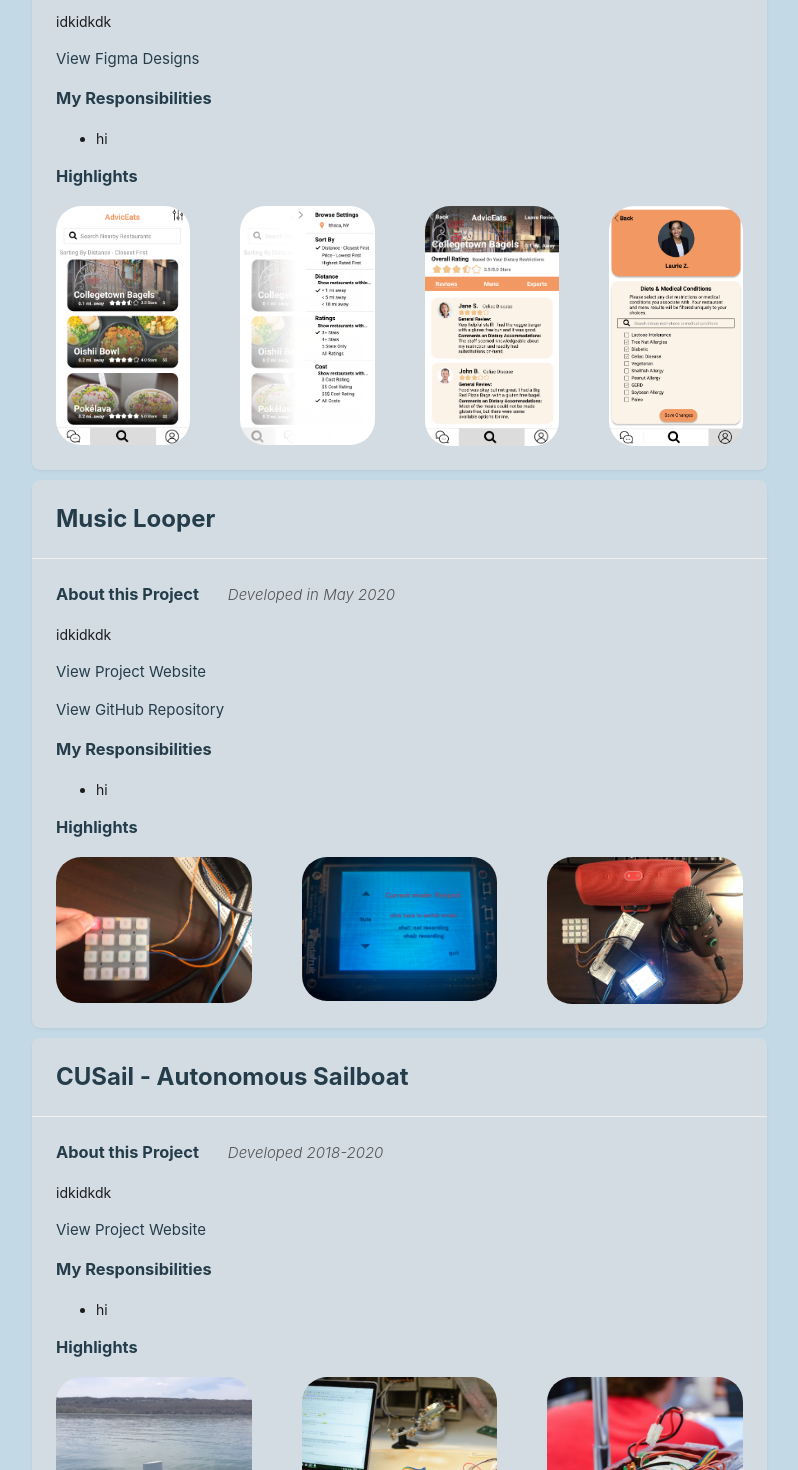
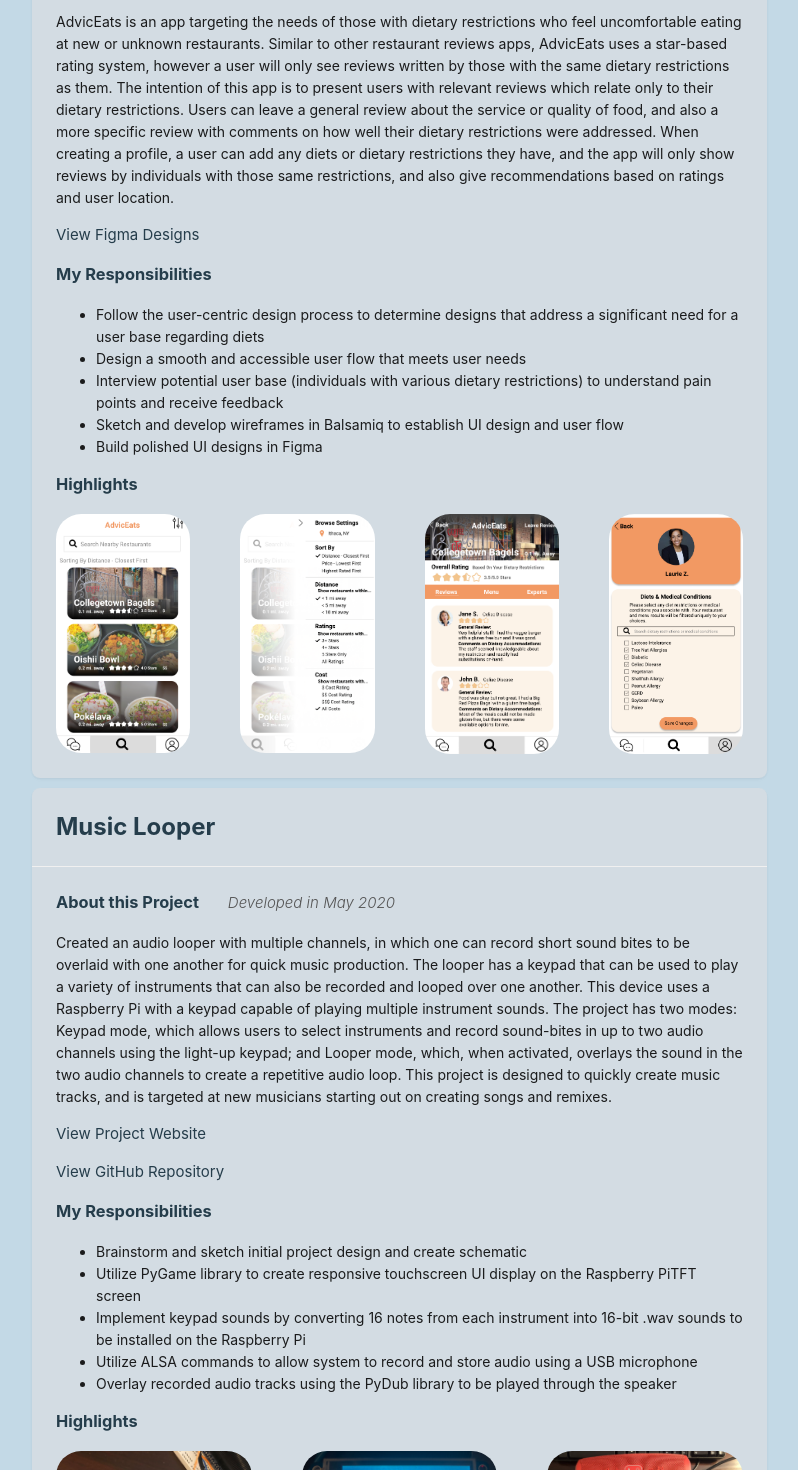
Before and after one commit to jamiep9/ts-app, a React (Create React App) app: page /projects in a window 1280 px wide. Shown: the part 1320-2790 px from the top of the page, without its empty margins (230-1028 px from the left). Built offline with nearby package versions, Linux system fonts and the light colour scheme.

Commit message:
added more projects info

```diff
--- a/src/components/HomeContent.css
+++ b/src/components/HomeContent.css
@@ -40,12 +40,29 @@
   color: #477692;
 }
 
+.homeCardDates {
+  color: #545454;
+  font-size: 15px;
+  font-weight: 300;
+}
+
 h1 {
   font-size: 75px;
   color: #507991;
 }
 
 h2 {
+  color: #253d4b;
+}
+
+h3 {
+  margin-top: 0px;
+  color: #253d4b;
+}
+
+h4 {
+  margin-top: 0px;
+  font-weight: 500;
   color: #253d4b;
 }
 
--- a/src/components/HomeContent.tsx
+++ b/src/components/HomeContent.tsx
@@ -3,6 +3,7 @@
 import "./HomeContent.css";
 import profilePic from "./../images/profile-pic.png";
 import cordaCertified from "./../images/corda-certified.png";
+import cornellSeal from "./../images/Cornell_University_seal.png";
 import { Link } from "react-router-dom";
 
 export const HomeContent: React.FC = () => {
@@ -101,6 +102,25 @@
                 </Col>
                 <Col xs={1} md={1} lg={1} xl={1}></Col>
                 <Col span={7}>
+                    <h1 id='float'>Education</h1>
+                    <Card className='honorsCard' bordered={false} id='float2' title={<h2>Cornell University <br></br><span style={{color:'#545454', fontSize: '18px', fontWeight: '300'}}>College of Engineering</span></h2>}>
+                        <Row>
+                            <Col span={16}>
+                            <h3>Bachelor of Science in Electrical and Computer Engineering</h3>
+                            <h4>Minor in Information Science</h4>
+                            <i className='homeCardDates'>August 2017 - May 2021</i>
+                            <br></br>
+                            <i className='homeCardDates'>Ithaca, NY</i>
+                            </Col>
+                            <Col span={8}>
+                                <Image
+                                    width={150}
+                                    src={cornellSeal}
+                                    id='float'
+                                />
+                            </Col>
+                        </Row>
+                    </Card>
                     <h1 id='float'>Honors and Certifications</h1>
                     <Card className='honorsCard' bordered={false} id='float2' title={<h2>Corda Certified Developer</h2>}>
                         <Row>
--- a/src/components/ProjectsContent.tsx
+++ b/src/components/ProjectsContent.tsx
@@ -92,14 +92,24 @@
                     >
                         <h3>About this Project <i className='expCardDates'>Developed in May 2021</i></h3>
                         <p>
-                            idkidkdk
+                            AdvicEats is an app targeting the needs of those with dietary restrictions who feel uncomfortable eating at new or unknown restaurants.
+                            Similar to other restaurant reviews apps, AdvicEats uses a star-based rating system, however a user will only see reviews written by those
+                            with the same dietary restrictions as them. The intention of this app is to present users with relevant reviews which relate only to their
+                            dietary restrictions. Users can leave a general review about the service or quality of food, and also a more specific review with comments
+                            on how well their dietary restrictions were addressed. When creating a profile, a user can add any diets or dietary restrictions they have,
+                            and the app will only show reviews by individuals with those same restrictions, and also give recommendations based on ratings and user
+                            location.
                         </p>
                         <div style={{marginBottom: '15px'}}>
                             <Link to='https://www.figma.com/file/wkPXpWpiwnfSJjCHc3YtMA/Group-23---App-UI-Design?type=design&node-id=0%3A1&mode=design&t=Hh3Bb1pT0xWwk1Gl-1' target="_blank" rel="noopener noreferrer" className='honorLink'>View Figma Designs</Link>
                         </div>
                         <h3>My Responsibilities</h3>
                         <ul>
-                            <li>hi</li>
+                            <li>Follow the user-centric design process to determine designs that address a significant need for a user base regarding diets</li>
+                            <li>Design a smooth and accessible user flow that meets user needs</li>
+                            <li>Interview potential user base (individuals with various dietary restrictions) to understand pain points and receive feedback</li>
+                            <li>Sketch and develop wireframes in Balsamiq to establish UI design and user flow</li>
+                            <li>Build polished UI designs in Figma</li>
                         </ul>
                         <h3>Highlights</h3>
                         <Row gutter={50}>
@@ -137,7 +147,13 @@
                         title={<h2>Music Looper</h2>}
                     >
                         <h3>About this Project <i className='expCardDates'>Developed in May 2020</i></h3>
-                        <p>idkidkdk</p>
+                        <p>
+                            Created an audio looper with multiple channels, in which one can record short sound bites to be overlaid with one another for quick music production. The looper has a keypad that can be used
+                            to play a variety of instruments that can also be recorded and looped over one another. This device uses a Raspberry Pi with a keypad capable of playing multiple instrument sounds. The project
+                            has two modes: Keypad mode, which allows users to select instruments and record sound-bites in up to two audio channels using the light-up keypad; and Looper mode, which, when activated,
+                            overlays the sound in the two audio channels to create a repetitive audio loop. This project is designed to quickly create music tracks, and is targeted at new musicians starting out on
+                            creating songs and remixes.
+                        </p>
                         <div style={{marginBottom: '15px'}}>
                             <Link to='https://courses.ece.cornell.edu/ece5990/ECE5725_Spring2020_Projects/May_20_Demo/Music%20Looper/Final_web/index.html' target="_blank" rel="noopener noreferrer" className='honorLink'>View Project Website</Link>
                         </div>
@@ -146,7 +162,11 @@
                         </div>
                         <h3>My Responsibilities</h3>
                         <ul>
-                            <li>hi</li>
+                            <li>Brainstorm and sketch initial project design and create schematic</li>
+                            <li>Utilize PyGame library to create responsive touchscreen UI display on the Raspberry PiTFT screen</li>
+                            <li>Implement keypad sounds by converting 16 notes from each instrument into 16-bit .wav sounds to be installed on the Raspberry Pi</li>
+                            <li>Utilize ALSA commands to allow system to record and store audio using a USB microphone</li>
+                            <li>Overlay recorded audio tracks using the PyDub library to be played through the speaker</li>
                         </ul>
                         <h3>Highlights</h3>
                         <Row gutter={50}>
@@ -178,7 +198,9 @@
                         title={<h2>CUSail - Autonomous Sailboat</h2>}
                     >
                         <h3>About this Project <i className='expCardDates'>Developed 2018-2020</i></h3>
-                        <p>idkidkdk</p>
+                        <p>
+                            CUSail is one of Cornell's many engineering project teams, with students across a variety of majors and disciplines.
+                        </p>
                         <div style={{marginBottom: '15px'}}>
                             <Link to='https://cusail.org' target="_blank" rel="noopener noreferrer" className='honorLink'>View Project Website</Link>
                         </div>
```
Also changed, not shown: src/images/Cornell_University_seal.png (added).
